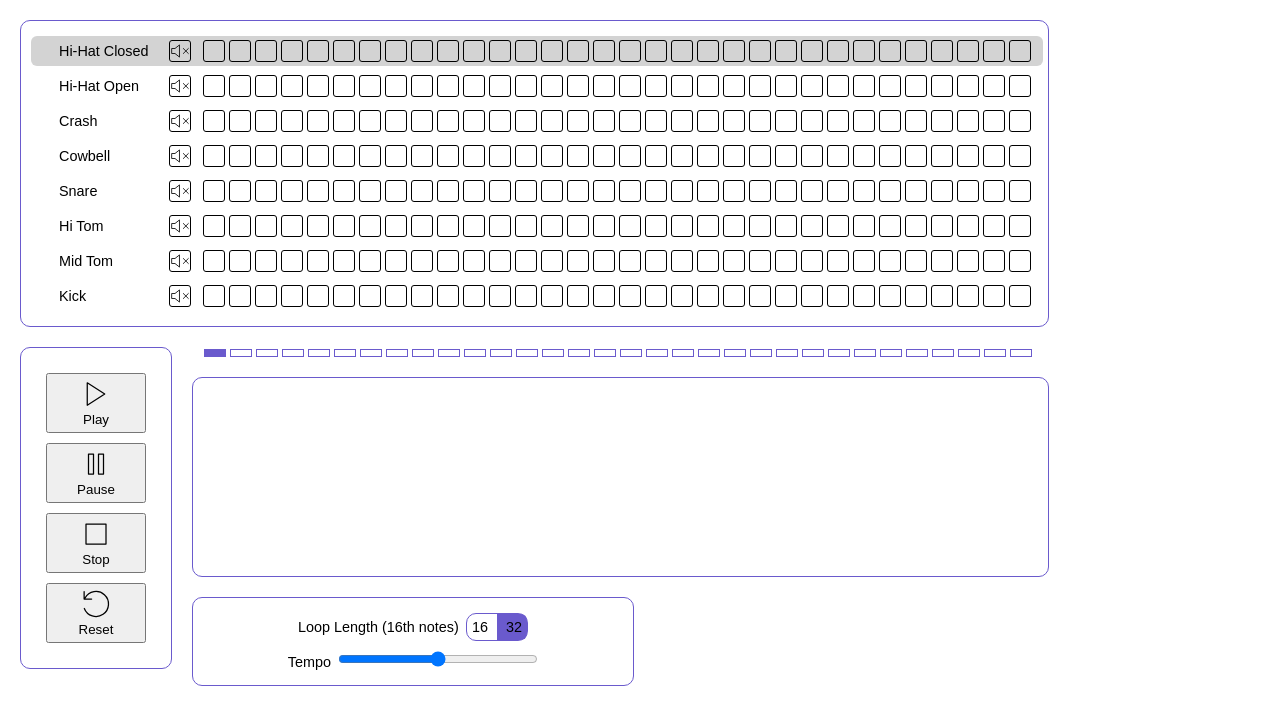
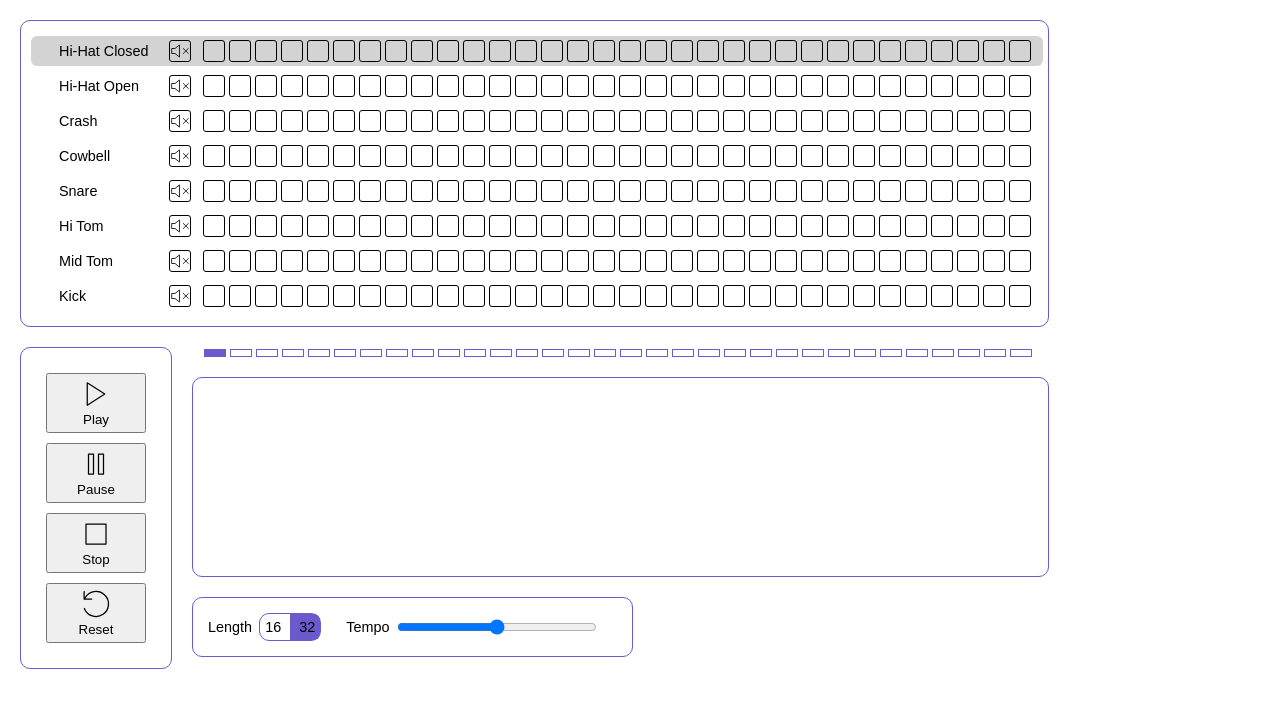
Before and after one commit to ricardopresto/drumVue, a Vue app: page / in a window 1280 px wide. Shown: the top 724 px of the page. Built offline with nearby package versions, Linux system fonts and the light colour scheme.

Commit message:
fixed lengthChange function

```diff
--- a/src/App.vue
+++ b/src/App.vue
@@ -52,6 +52,15 @@ import Counter from "./components/Counter.vue";
 import Edit from "./components/Edit.vue";
 import TempoControl from "./components/TempoControl.vue";
 
+class Beat {
+        constructor(time, timeShifted, volume, index) {
+          (this.time = time),
+            (this.timeShifted = timeShifted),
+            (this.volume = volume),
+            (this.index = index);
+        }
+      }
+
 export default {
   name: "App",
   components: {
@@ -100,14 +109,6 @@ export default {
   },
   methods: {
     initialize() {
-      class Beat {
-        constructor(time, timeShifted, volume, index) {
-          (this.time = time),
-            (this.timeShifted = timeShifted),
-            (this.volume = volume),
-            (this.index = index);
-        }
-      }
       for (let arr = 0; arr < this.totalTracks; arr++) {
         this.trackArrays.push([]);
         for (let n = 0; n < this.length; n++) {
@@ -215,13 +216,19 @@ export default {
     lengthChange(len) {
       if (len != this.length) {
         this.stopFunction();
-        this.trackArrays = [];
+        if (this.length == 16) {
+          for (let arr = 0; arr < this.totalTracks; arr++) {
+        this.trackArrays.push([]);
+        for (let n = 16; n < 32; n++) {
+          this.trackArrays[arr].push(new Beat(null, 0, 80, n));
+            }
+          }
+        } else {
+          for (let arr = 0; arr < this.totalTracks; arr++) {
+            this.trackArrays[arr].splice(16);
+          }
+        }
         this.length = len;
-        this.currentTrackNumber = null;
-        this.$nextTick(() => {
-          this.currentTrackNumber = 0;
-        });
-        this.initialize();
       }
     }
   }
--- a/src/components/TempoControl.vue
+++ b/src/components/TempoControl.vue
@@ -2,7 +2,7 @@
   <div>
     <div id="container">
       <div id="length">
-        <span>Loop Length (16th notes)&ensp;</span>
+        <span>Length&ensp;</span>
         <div id="lengthpick">
           <span
             id="length16"
@@ -44,9 +44,9 @@ export default {
 <style scoped>
 #container {
   display: flex;
-  flex-direction: column;
+  flex-direction: row;
   align-items: center;
-  width: 420px;
+  width: 419px;
   border: 1px solid slateblue;
   border-radius: 10px;
   padding: 10px;
@@ -54,12 +54,18 @@ export default {
   font-size: 0.9em;
 }
 #tempo {
-  margin: 5px;
+  display: flex;
+  flex-direction: row;
+  align-items: center;
+  margin: 5px 20px;
 }
 input {
   width: 200px;
 }
 #length {
+  display: flex;
+  flex-direction: row;
+  align-items: center;
   margin: 5px;
 }
 #lengthpick {
```
Also changed, not shown: 1 other file (tests, documents, lock files or other folders).
